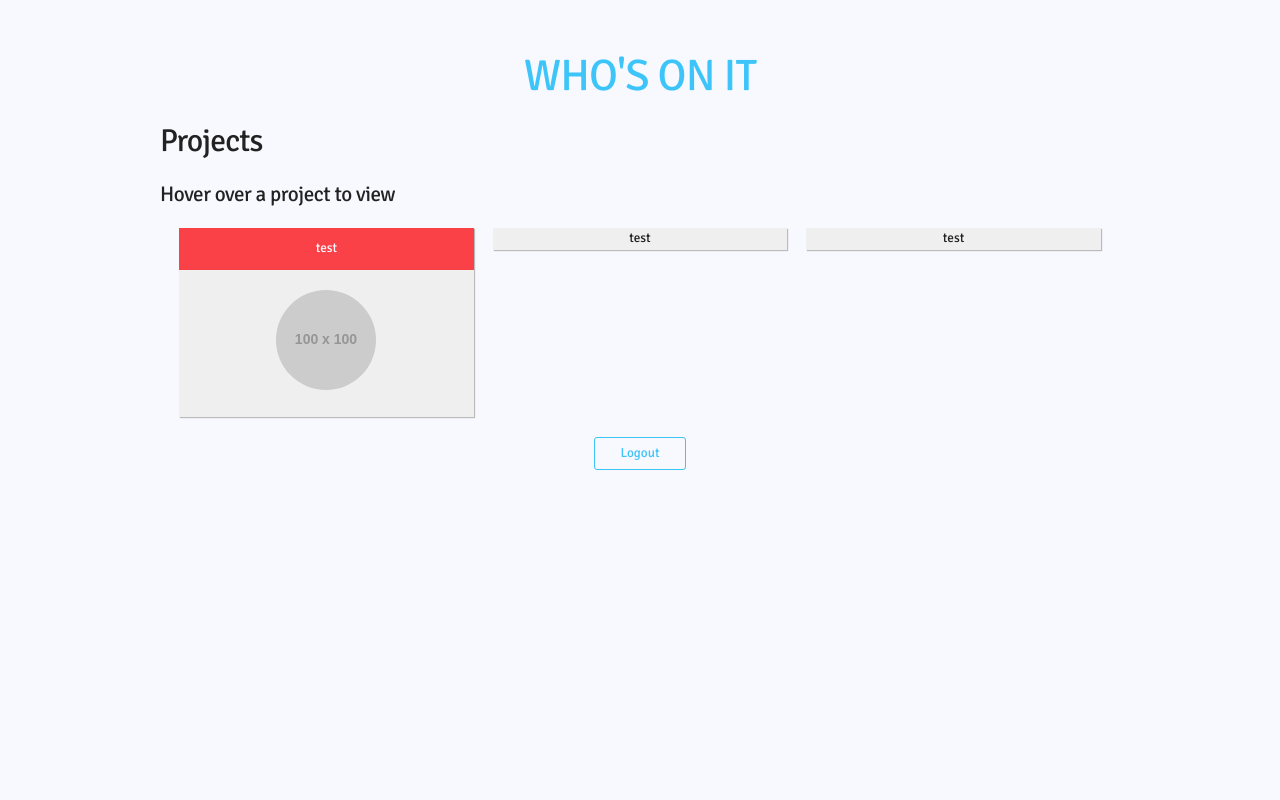
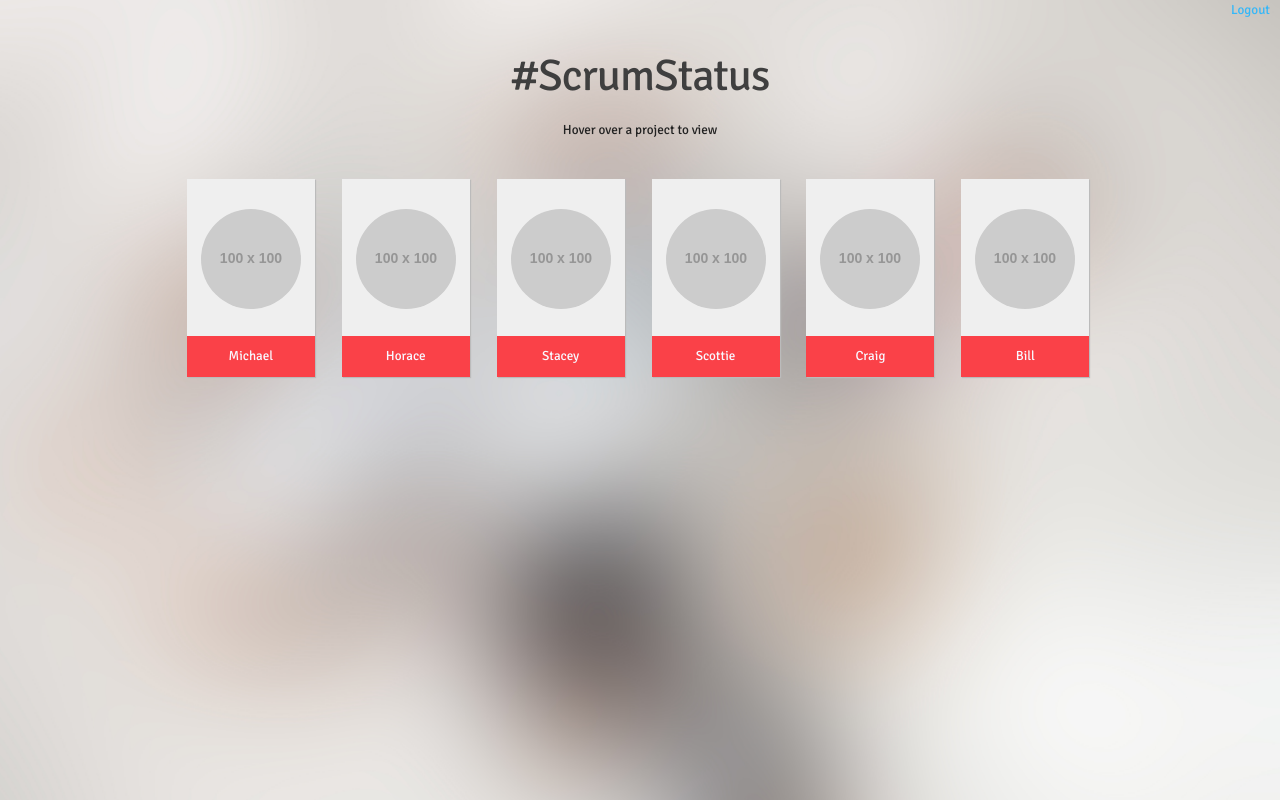
Before and after one commit to techtolentino/IntroToAngular, a plain HTML site: page index.html at #!/home in a window 1280 px wide. Drawn offline with nearby package versions, Linux system fonts and the light colour scheme; some packages are replaced by stand-ins of ours; placeholder pictures from the web are drawn by us.

Commit message:
experimenting

```diff
--- a/css/skeleton.css
+++ b/css/skeleton.css
@@ -53,7 +53,7 @@
     width: 80%; }
   .column,
   .columns {
-    margin-left: 2%; }
+    margin-left: 2.8%; }
   .column:first-child,
   .columns:first-child {
     margin-left: 0; }
--- a/css/styles.css
+++ b/css/styles.css
@@ -3,12 +3,17 @@
 /** {outline: 1px solid red;}*/
 
 body {
-	background: #F8F8FF;
+	background: url(../img/bg2.jpg) no-repeat center center fixed;
+  -webkit-background-size: cover;
+  -moz-background-size: cover;
+  -o-background-size: cover;
+  background-size: cover;
 	font-family: 'Signika', sans-serif;
+	margin-bottom: 80px;
 }
 
 #mainTitle {
-	color: #3dc5f9;
+	color: #3f3f3f;
 	margin-top: 50px;
 }
 
@@ -58,10 +63,13 @@ button:focus {
 	text-align: center;
 	box-shadow: 1px 1px 1px #bbbbbb;
 	background: #efefef;
+	padding-top: 30px;
+	margin-top: 20px;
+	margin-bottom: 20px;
 }
 
 .card p {
-	margin: 0 0 20px 0;
+	margin: 0;
 	color: #F8F8FF;
 	background: #fa4148;
 	padding: 10px 0 10px 0;
@@ -71,3 +79,15 @@ button:focus {
 	border-radius: 50%;
 	margin-bottom: 20px;
 }
+
+#logout {
+	position: fixed;
+	top: 0;
+	right: 10px;
+	color: #35b7f8;
+}
+
+#logout:hover {
+	color: #2b99d3;
+	cursor: pointer;
+}
--- a/index.html
+++ b/index.html
@@ -12,7 +12,7 @@
   </head>
   <body>
 
-    <h1 align="center" id="mainTitle">WHO'S ON IT</h1>
+    <h1 align="center" id="mainTitle">#ScrumStatus</h1>
     <div id="view" ng-view></div>
 
     <script src="https://ajax.googleapis.com/ajax/libs/angularjs/1.3.13/angular.min.js"></script>
--- a/js/app.js
+++ b/js/app.js
@@ -35,7 +35,6 @@ app.controller('LoginController', function($scope, $location, AuthenticationServ
 });
 
 app.controller('HomeController', function($scope, AuthenticationService){
-	$scope.title = "Projects";
 	$scope.message = "Hover over a project to view";
 
 	$scope.logout = function(){
--- a/templates/home.html
+++ b/templates/home.html
@@ -1,17 +1,30 @@
 <div class="container">
 	<div class="row">
-		<h3>{{ title }}</h3>
-		<h5>{{ message }}</h5>
-		<div class="four columns card" shows-message-when-hovered message="First Project">
-			<p>test</p>
+		<h6 align="center">{{ message }}</h6>
+		<div class="two columns card" shows-message-when-hovered message="First Project">
 			<img class="projectImg" src="http://placehold.it/100x100">
+			<p>Michael</p>
 		</div>
-		<div class="four columns card" shows-message-when-hovered message="Second Project">
-			test
+		<div class="two columns card" shows-message-when-hovered message="Second Project">
+			<img class="projectImg" src="http://placehold.it/100x100">
+			<p>Horace</p>
 		</div>
-		<div class="four columns card" shows-message-when-hovered message="Third Project">
-			test
+		<div class="two columns card" shows-message-when-hovered message="Third Project">
+			<img class="projectImg" src="http://placehold.it/100x100">
+			<p>Stacey</p>
+		</div>
+		<div class="two columns card" shows-message-when-hovered message="First Project">
+			<img class="projectImg" src="http://placehold.it/100x100">
+			<p>Scottie</p>
+		</div>
+		<div class="two columns card" shows-message-when-hovered message="Second Project">
+			<img class="projectImg" src="http://placehold.it/100x100">
+			<p>Craig</p>
+		</div>
+		<div class="two columns card" shows-message-when-hovered message="Third Project">
+			<img class="projectImg" src="http://placehold.it/100x100">
+			<p>Bill</p>
 		</div>
 	</div>
-	<button ng-click="logout()">Logout</button>
+	<p id="logout" ng-click="logout()">Logout</p>
 </div>
```
Also changed, not shown: img/bg.jpg (added), img/bg2.jpg (added).
